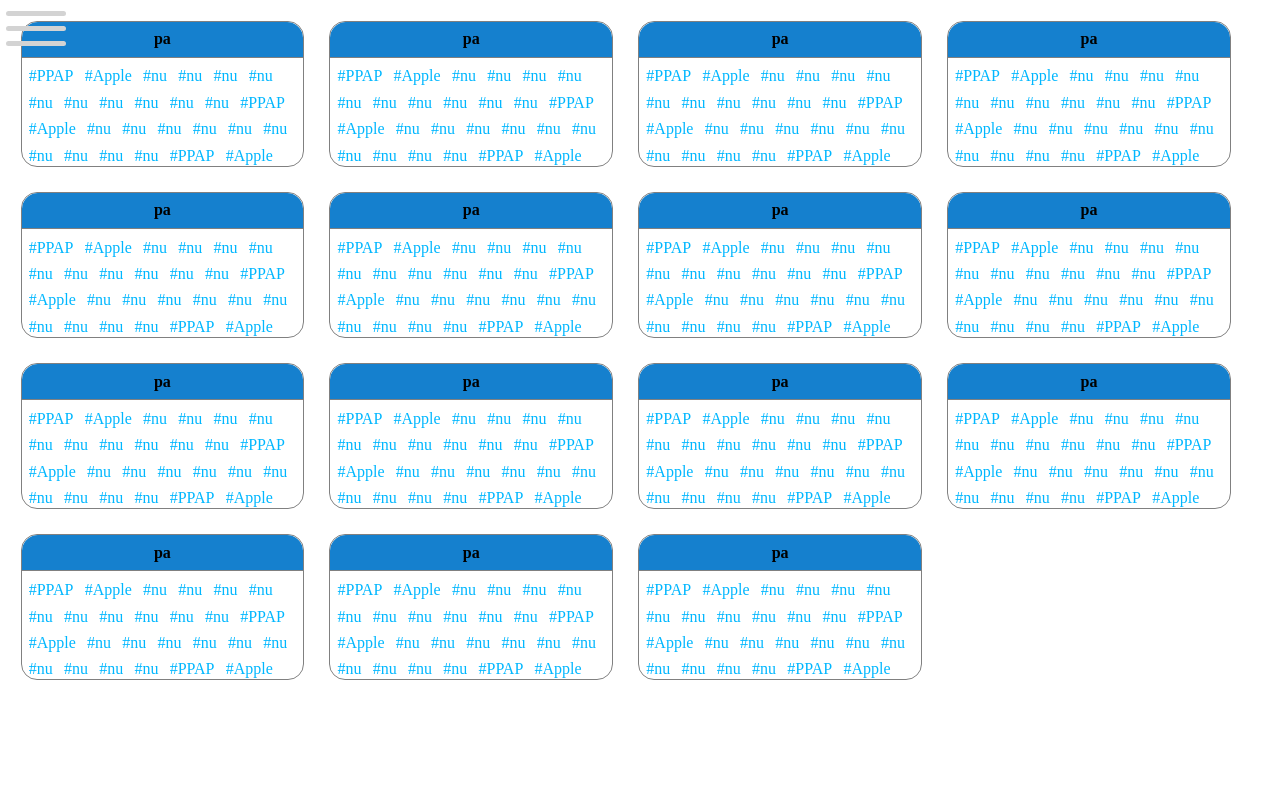
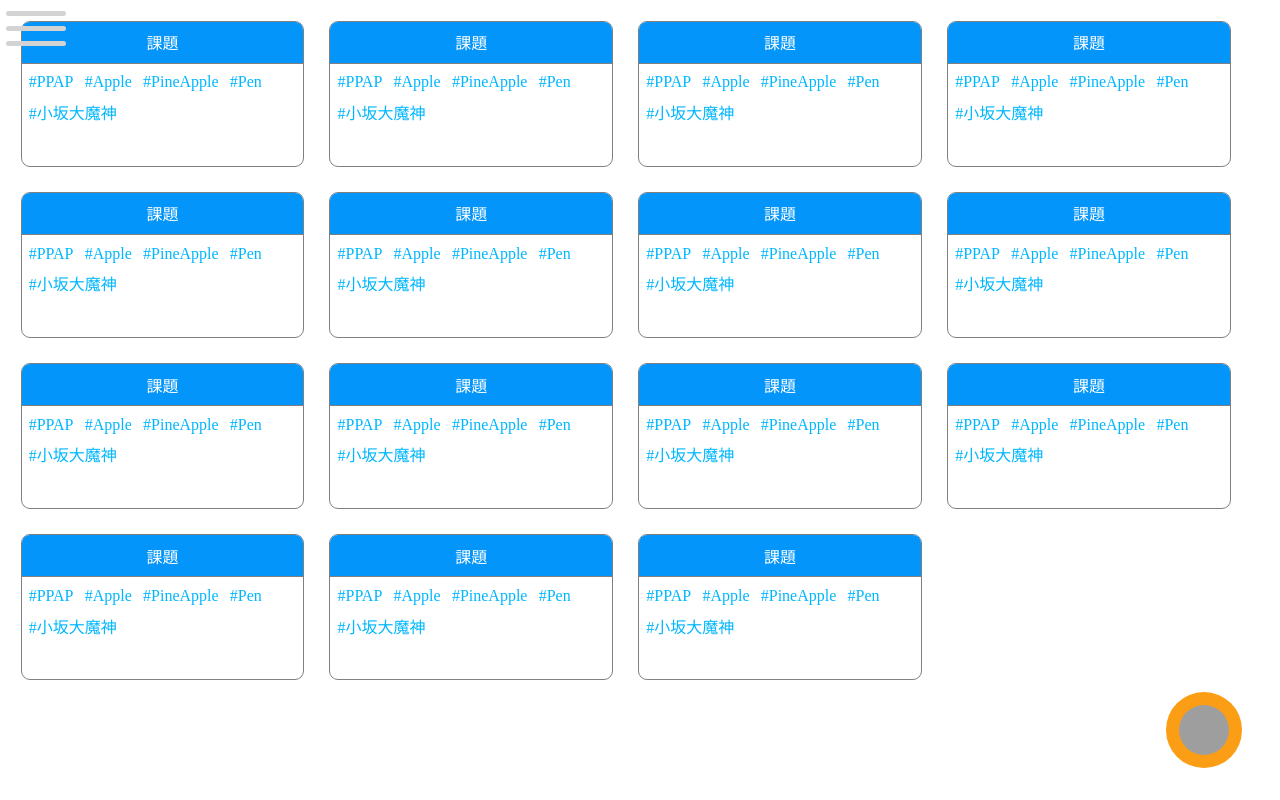
Before and after one commit to kai02221514/Kit-Catch, a Next.js app: page /task in a window 1280 px wide. Built offline with nearby package versions, Linux system fonts and the light colour scheme.

Commit message:
課題の作成フォームを追加

```diff
--- a/domains/Task/TaskContainer/TaskCard/TaskCard.tsx
+++ b/domains/Task/TaskContainer/TaskCard/TaskCard.tsx
@@ -8,7 +8,7 @@ const TaskCardContainer = styled.div`
   min-height: 120px;
   float: left;
   border: gray solid 0.5px;
-  border-radius: 16px;
+  border-radius: 9px;
   margin: 1%;
   overflow: scroll;
   animation-name: fadeUpAnime;
@@ -28,11 +28,10 @@ const TaskCardContainer = styled.div`
 `;
 
 const TaskTitle = styled.div`
+  color: #ffff;
   text-align: center;
   padding: 3%;
-  font-weight: bold;
-  background-color: #1580ce;
-  border-radius: 16px 16px 0px 0px;
+  background-color: #0395fa;
   border-bottom: gray solid 0.5px;
   margin-bottom: 2%;
 `;
@@ -54,43 +53,12 @@ export function TaskCard() {
   return (
     <>
       <TaskCardContainer>
-        <TaskTitle>pa</TaskTitle>
+        <TaskTitle>課題</TaskTitle>
         <Tags>PPAP</Tags>
         <Tags>Apple</Tags>
-        <Tags>nu</Tags>
-        <Tags>nu</Tags>
-        <Tags>nu</Tags>
-        <Tags>nu</Tags>
-        <Tags>nu</Tags>
-        <Tags>nu</Tags>
-        <Tags>nu</Tags>
-        <Tags>nu</Tags>
-        <Tags>nu</Tags>
-        <Tags>nu</Tags>
-        <Tags>PPAP</Tags>
-        <Tags>Apple</Tags>
-        <Tags>nu</Tags>
-        <Tags>nu</Tags>
-        <Tags>nu</Tags>
-        <Tags>nu</Tags>
-        <Tags>nu</Tags>
-        <Tags>nu</Tags>
-        <Tags>nu</Tags>
-        <Tags>nu</Tags>
-        <Tags>nu</Tags>
-        <Tags>nu</Tags>
-        <Tags>PPAP</Tags>
-        <Tags>Apple</Tags>
-        <Tags>nu</Tags>
-        <Tags>nu</Tags>
-        <Tags>nu</Tags>
-        <Tags>nu</Tags>
-        <Tags>nu</Tags>
-        <Tags>nu</Tags>
-        <Tags>nu</Tags>
-        <Tags>nu</Tags>
-        <Tags>nu</Tags>
-        <Tags>nu</Tags>
+        <Tags>PineApple</Tags>
+        <Tags>Pen</Tags>
+        <Tags>小坂大魔神</Tags>
       </TaskCardContainer>
     </>
   );
--- a/domains/Task/TaskContainer/TaskContainer.tsx
+++ b/domains/Task/TaskContainer/TaskContainer.tsx
@@ -1,9 +1,11 @@
 import React from 'react';
 import { TaskCard } from './TaskCard';
+import { TaskForm } from './TaskForm';
 
 export function TaskContainer() {
   return (
     <>
+      <TaskForm />
       <TaskCard />
       <TaskCard />
       <TaskCard />
--- /dev/null
+++ b/domains/Task/TaskContainer/TaskForm/TaskForm.tsx
@@ -0,0 +1,164 @@
+import { useState } from 'react';
+import styled from 'styled-components';
+
+const PlusButton = styled.div`
+  position: fixed;
+  right: 3%;
+  bottom: 4%;
+  z-index: 2;
+  width: 50px;
+  height: 50px;
+  padding: 1%;
+  background-color: #fc9e15;
+  border-radius: 50%;
+  object-fit: cover;
+  content: url('https://svgsilh.com/svg/1727487.svg');
+`;
+
+const BlackBack = styled.div<{ isOpen: boolean }>`
+  display: ${({ isOpen }) => (isOpen ? 'block' : 'none')};
+  position: absolute;
+  left: 0;
+  top: 0;
+  width: 100%;
+  height: 100%;
+  background-color: black;
+  opacity: 0.8;
+  z-index: 3;
+`;
+
+const FormContainer = styled.div<{ isOpen: boolean }>`
+  border-radius: 16px;
+  width: 50%;
+  height: 60%;
+  min-width: 650px;
+  min-height: 400px;
+  position: fixed;
+  left: 50%;
+  transform: translateY(-50%) translateX(-50%);
+  margin: auto;
+  top: ${({ isOpen }) => (isOpen ? '40vh' : '-100vh')};
+  background-color: white;
+  transition: all 0.5s;
+  z-index: 3;
+  overflow: scroll;
+`;
+
+const HeadBar = styled.div`
+  display: flex;
+  width: 100%;
+  height: 10%;
+  font-size: 100%;
+  font-weight: bold;
+  border-bottom: gray solid 0.3px;
+`;
+
+const HeaderTitle = styled.div`
+  letter-spacing: 1px;
+  margin: auto;
+`;
+
+const SaveButton = styled.div`
+  position: absolute;
+  top: 3%;
+  right: 2%;
+  color: #1da1f2;
+`;
+
+const ItemContainer = styled.div`
+  display: flex;
+  flex-flow: column;
+  margin: 2%;
+`;
+
+const TaskName = styled.input`
+  margin-bottom: 2%;
+  border-radius: 8px;
+  padding: 1%;
+  width: 30%;
+  color: #666;
+  font-size: 1rem;
+  background: #ddd;
+  resize: none;
+  border: none;
+  outline: none;
+  &::placeholder {
+    color: #a0a0a0;
+  }
+`;
+
+const TagContainer = styled.div`
+  float: left;
+`;
+
+const TagName = styled.input`
+  margin-right: 1%;
+  margin-bottom: 2%;
+  border-radius: 8px;
+  padding: 1%;
+  width: 30%;
+  color: #666;
+  font-size: 1rem;
+  background: #ddd;
+  resize: none;
+  border: none;
+  outline: none;
+  &::placeholder {
+    color: #a0a0a0;
+  }
+`;
+
+const TagPlus = styled.button`
+  background-color: #0395fa;
+  color: white;
+  font-size: 0.8rem;
+  width: 12%;
+  border: none;
+  text-align: center;
+  border-radius: 15px;
+  margin-bottom: 2%;
+  padding: 0.7%;
+  :active {
+    background: #0400fa;
+  }
+`;
+
+const Remarks = styled.textarea`
+  border-radius: 8px;
+  width: 90%;
+  height: 50%;
+  padding-bottom: 35%;
+  color: #666;
+  font-size: 1rem;
+  background: #ddd;
+  resize: none;
+  border: none;
+  outline: none;
+  &::placeholder {
+    color: #a0a0a0;
+  }
+`;
+
+export function TaskForm() {
+  const [open, setOpen] = useState<boolean>(false);
+  return (
+    <>
+      <BlackBack isOpen={open} />
+      <PlusButton onClick={() => setOpen(true)} />
+      <FormContainer isOpen={open}>
+        <HeadBar>
+          <HeaderTitle>課題作成</HeaderTitle>
+          <SaveButton onClick={() => setOpen(false)}>作成</SaveButton>
+        </HeadBar>
+        <ItemContainer>
+          <TaskName placeholder='課題名' />
+          <TagContainer>
+            <TagName placeholder='タグ名' />
+            <TagPlus>タグを追加</TagPlus>
+          </TagContainer>
+          <Remarks placeholder='自由メモ' />
+        </ItemContainer>
+      </FormContainer>
+    </>
+  );
+}
--- /dev/null
+++ b/domains/Task/TaskContainer/TaskForm/index.ts
@@ -0,0 +1 @@
+export { TaskForm } from './TaskForm';
--- a/tsconfig.json
+++ b/tsconfig.json
@@ -21,6 +21,6 @@
     "pages/_document.tsx",
     "components/MenuButton/MenuButton.tsx",
     "domains/Task/Task.tsx"
-, "domains/Task/TaskContainer/TaskCard/TaskCard.tsx"  ],
+, "domains/Task/TaskContainer/TaskCard/TaskCard.tsx", "domains/Task/TaskContainer/TaskForm/TaskForm.tsx"  ],
   "exclude": ["node_modules"]
 }
```
Lines whose indentation alone changed are shown as unchanged.
